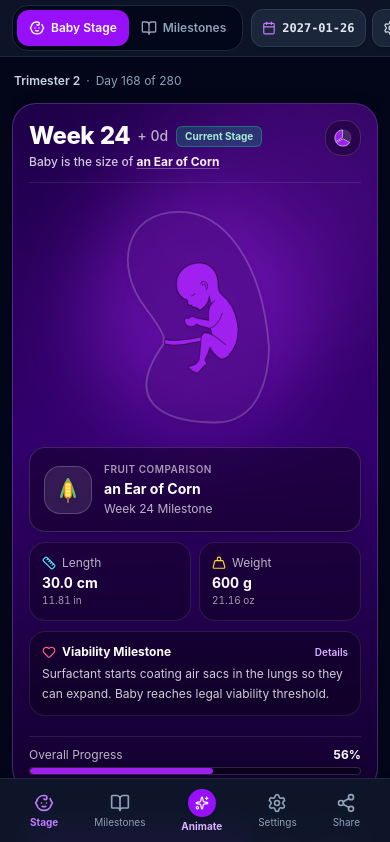
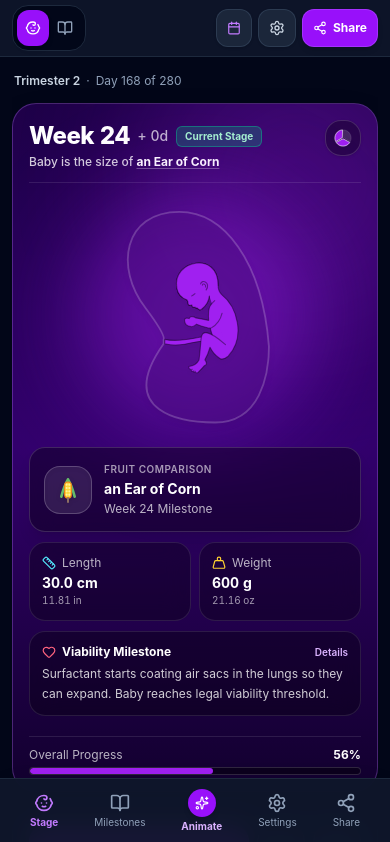
Before and after one commit to leimapapa/Baby-Growth-Tracker, a React (Vite) app: page / in a window 390 px wide. Shown: the top 842 px of the page. Built offline with nearby package versions, Linux system fonts and the light colour scheme.

Commit message:
fix(shareclip): share button clipping on mobile fixed

```diff
--- a/src/App.tsx
+++ b/src/App.tsx
@@ -243,27 +243,29 @@ export default function App() {
             <button
               type="button"
               onClick={() => setActiveTab('stage')}
-              className={`px-3 py-1.5 rounded-xl text-xs font-semibold flex items-center gap-1.5 transition-all min-h-[36px] ${
+              aria-label="Baby Stage"
+              className={`justify-center px-2 sm:px-3 py-1.5 rounded-xl text-xs font-semibold flex items-center gap-1.5 transition-all min-h-[36px] ${
                 activeTab === 'stage'
                   ? 'bg-purple-600 text-white shadow-md'
                   : 'text-slate-400 hover:text-white'
               }`}
             >
               <Baby className="w-4 h-4" />
-              <span>Baby Stage</span>
+              <span className="hidden sm:inline">Baby Stage</span>
             </button>
 
             <button
               type="button"
               onClick={() => setActiveTab('timeline')}
-              className={`px-3 py-1.5 rounded-xl text-xs font-semibold flex items-center gap-1.5 transition-all min-h-[36px] ${
+              aria-label="Milestones"
+              className={`justify-center px-2 sm:px-3 py-1.5 rounded-xl text-xs font-semibold flex items-center gap-1.5 transition-all min-h-[36px] ${
                 activeTab === 'timeline'
                   ? 'bg-purple-600 text-white shadow-md'
                   : 'text-slate-400 hover:text-white'
               }`}
             >
               <BookOpen className="w-4 h-4" />
-              <span>Milestones</span>
+              <span className="hidden sm:inline">Milestones</span>
             </button>
           </div>
 
@@ -273,12 +275,13 @@ export default function App() {
             <button
               type="button"
               onClick={() => setIsDueDateModalOpen(true)}
+              aria-label="Change due date"
               className="min-h-[38px] px-2.5 sm:px-3 py-1.5 rounded-xl bg-slate-800/90 hover:bg-slate-700/90 border border-slate-700/80 text-white text-xs font-semibold shadow-sm flex items-center gap-1.5 transition-colors"
               title="Change Due Date"
             >
               <Calendar className="w-3.5 h-3.5 text-purple-400 shrink-0" />
               <span className="hidden sm:inline text-slate-300">Due:</span>
-              <span className="font-mono tabular-nums text-slate-200">{dueDate}</span>
+              <span className="hidden sm:inline font-mono tabular-nums text-slate-200">{dueDate}</span>
             </button>
 
             {/* Settings Trigger (Theme Palette & Animation Options) */}
@@ -296,11 +299,11 @@ export default function App() {
             <button
               type="button"
               onClick={() => setIsShareModalOpen(true)}
-              className="min-h-[38px] px-3 sm:px-3.5 py-1.5 rounded-xl bg-purple-600 hover:bg-purple-500 text-white text-xs font-bold shadow-md flex items-center gap-1.5 transition-all active:scale-95 border border-purple-400/30 whitespace-nowrap"
+              className="min-h-[38px] px-2.5 sm:px-3.5 py-1.5 rounded-xl bg-purple-600 hover:bg-purple-500 text-white text-xs font-bold shadow-md flex items-center gap-1.5 transition-all active:scale-95 border border-purple-400/30 whitespace-nowrap"
               title="Share baby growth URL with due date"
             >
               <Share2 className="w-3.5 h-3.5 shrink-0" />
-              <span className="hidden sm:inline">Share</span>
+              <span>Share</span>
             </button>
           </div>
         </div>
--- a/src/components/SettingsModal.tsx
+++ b/src/components/SettingsModal.tsx
@@ -233,7 +233,15 @@ export const SettingsModal: React.FC<SettingsModalProps> = ({
         </div>
 
         {/* Modal Footer */}
-        <div className="p-4 bg-slate-950 border-t border-slate-800 flex justify-end">
+        <div className="p-4 bg-slate-950 border-t border-slate-800 flex items-center justify-between">
+          <a
+            href="https://ko-fi.com/leimapapa"
+            target="_blank"
+            rel="noopener noreferrer"
+            className="text-xs text-slate-500 hover:text-slate-300 transition-colors"
+          >
+            Support me
+          </a>
           <button
             type="button"
             onClick={onClose}
```
Also changed, not shown: 1 other file (tests, documents, lock files or other folders).
